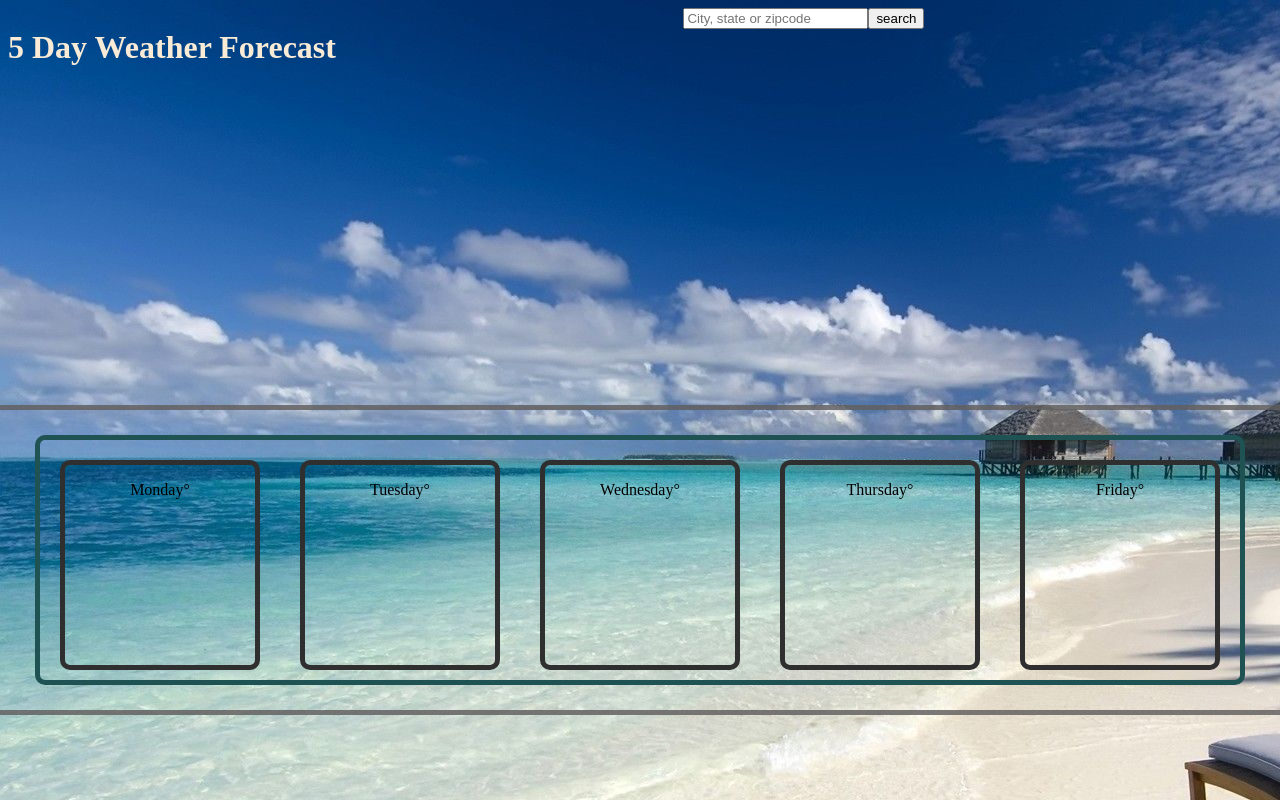
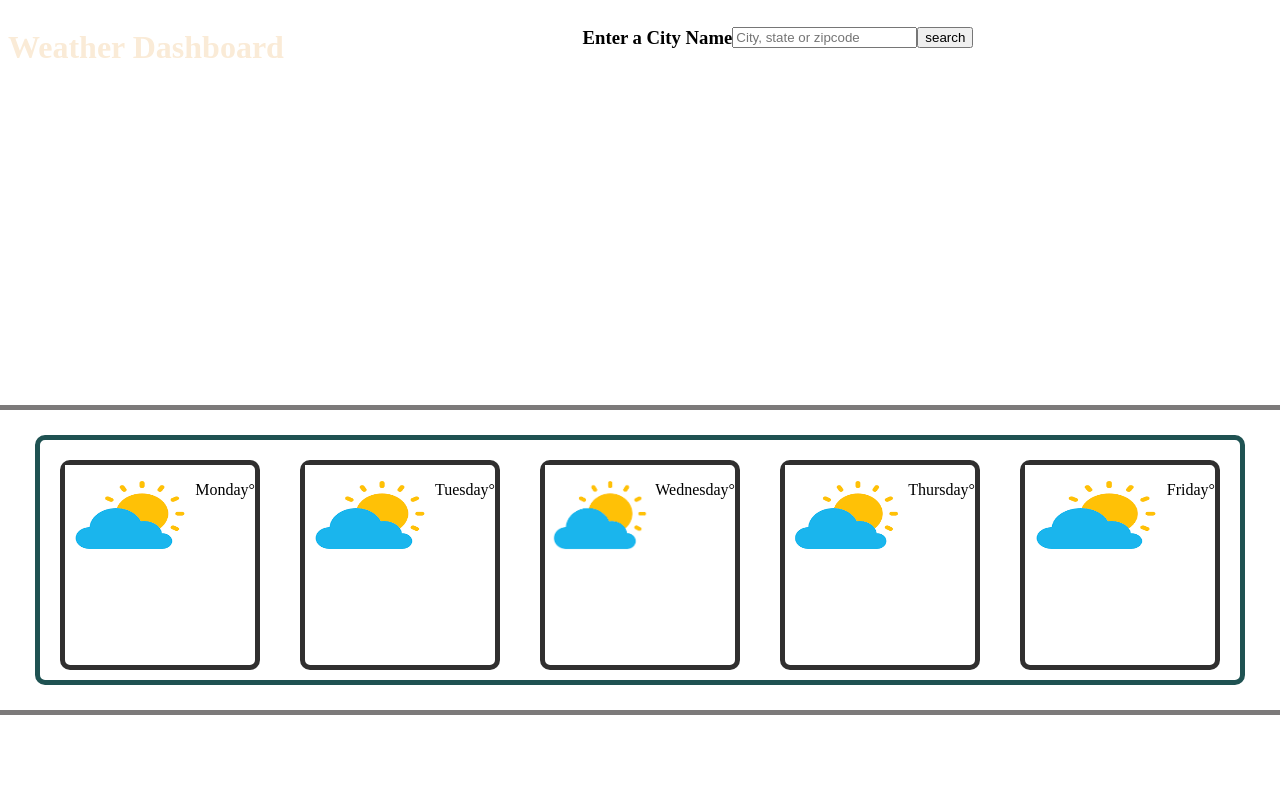
Before and after one commit to Cecilj24/Weather-project, a plain HTML site: page index.html in a window 1280 px wide. Drawn offline with Linux system fonts and the light colour scheme.

Commit message:
rearranging UI experience

```diff
--- a/index.html
+++ b/index.html
@@ -7,25 +7,23 @@
     <title>Weather Project</title>
     <link rel="stylesheet" href="style.css" />
     <style>
-        h1 {
-            text-align: center;
-        }
+
     </style>
 
 </head>
 
 <body>
-    <h1 class="Para1">5 Day Weather Forecast</h1>
+    <h1 class="Para1">Weather Dashboard</h1>
     <div class="browse">
+        <h3>Enter a City Name</h3>
         <input type="text" placeholder="City, state or zipcode" class="searchBar">
         <button class="search">search</button>
     </div>
     <div class="container">
         <div class="iconContainer">
 
-
-
             <div class=icons>
+                <div class="image"><img src=weathICON.png class="imgClass" id="img1"></div>
                 <p class="day">Monday</p>
                 <p class="temp">&deg;</p>
                 <p class="windspeed"></p>
@@ -33,6 +31,7 @@
             </div>
 
             <div class=icons>
+                <div class="image"><img src=weathICON.png class="imgClass" id="img1"></div>
                 <p class="day">Tuesday</p>
                 <p class="temp"> &deg;</p>
                 <p class="windspeed"></p>
@@ -41,6 +40,7 @@
 
 
             <div class=icons>
+                <div class="image"><img src=weathICON.png class="imgClass" id="img1"></div>
                 <p class="day">Wednesday</p>
                 <p class="temp">&deg;</p>
                 <p class="windspeed"></p>
@@ -48,6 +48,7 @@
             </div>
 
             <div class=icons>
+                <div class="image"><img src=weathICON.png class="imgClass" id="img1"></div>
                 <p class="day">Thursday</p>
                 <p class="temp">&deg;</p>
                 <p class="windspeed"></p>
@@ -55,6 +56,7 @@
             </div>
 
             <div class=icons>
+                <div class="image"><img src=weathICON.png class="imgClass" id="img1"></div>
                 <p class="day">Friday</p>
                 <p class="temp">&deg;</p>
                 <p class="windspeed"></p>
--- a/style.css
+++ b/style.css
@@ -1,6 +1,9 @@
-body {
-    background-image: url(backdrop\ pic.jpg);
-}
+@import url(https://fonts.googleapis.com/css?family=Open+Sans:wght@400;500;600;700&display=swap);
+
+
+
+
+
 
 .browse {
     display: flex;
@@ -37,6 +40,7 @@ body {
     display: flex;
     justify-content: center;
     float: left;
+    text-align: center;
     height: 200px;
     width: 190px;
     margin: 20px;
@@ -48,3 +52,21 @@ h1 {
     float: inline-start;
     color: antiquewhite
 }
+
+.image {
+    height: 70px;
+    width: 80%;
+}
+
+.imgClass {
+    height: 100px;
+    width: 100%;
+}
+
+.temp {
+    /* margin: 5px; */
+    /*  background-color: rgb(106, 215, 255); */
+    position: relative;
+    text-align: center;
+    bottom: 0px;
+}
```
Also changed, not shown: script.js (+12 -12 lines), test.html (added, +63 -0 lines), weathICON.png (added), weather background.jpeg (deleted).
